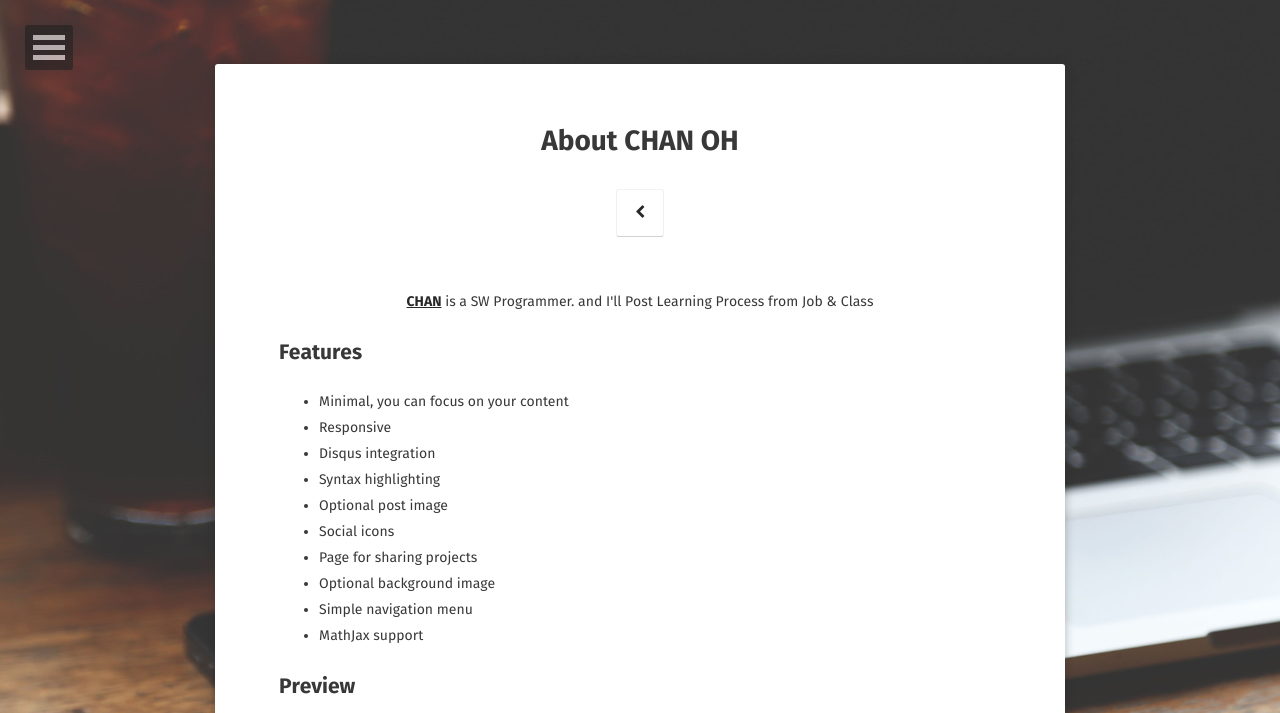
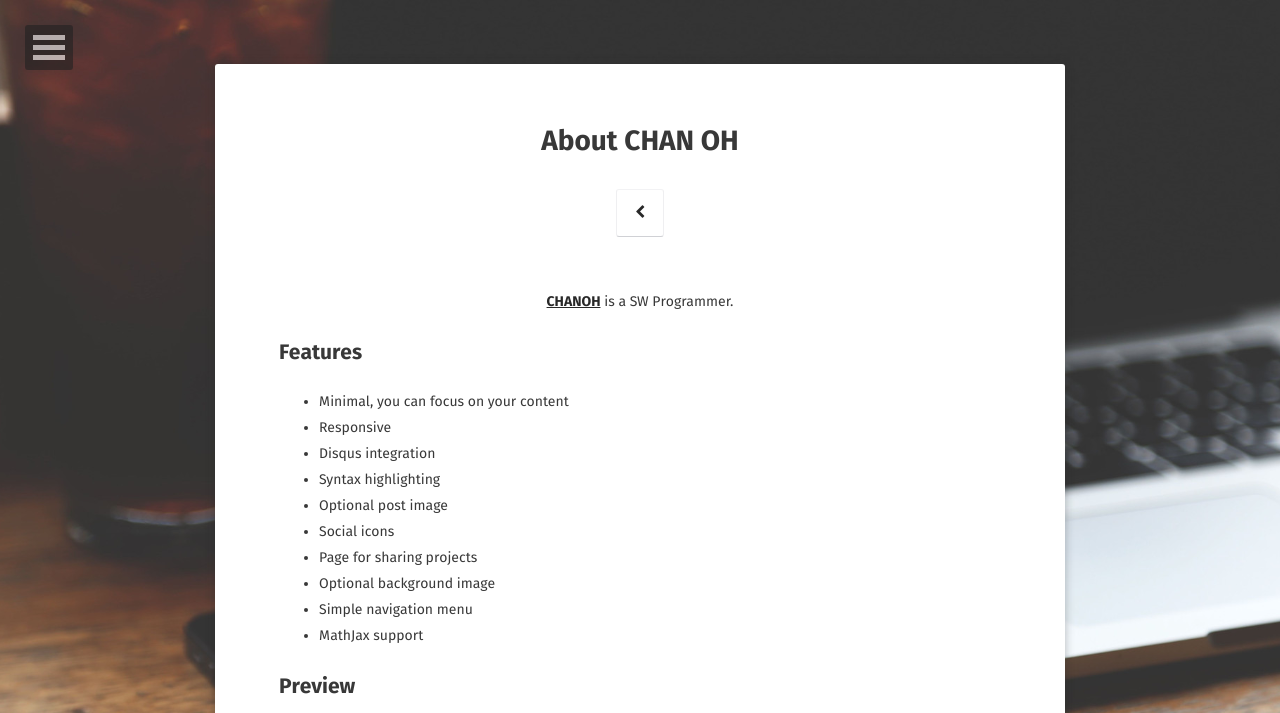
Before and after one commit to ChanohJEONG/chanohjeong.github.io, a Jekyll site: the page built from about/index.md, in a window 1280 px wide, cut to the strip 0-713 px from the top of the page. Built offline with Jekyll 4.4.1, drawn with Linux system fonts in a browser that asks for light colours; some web fonts are replaced.

Commit message:
ready to update Projects

```diff
--- a/_config.yml
+++ b/_config.yml
@@ -1,7 +1,7 @@
 # Site
-title:              CHAN OH
+title:              CHAN5
 bio:                '저의 개인 블로그에 방문해주셔서 감사합니다.'
-description:        "HMM(현대상선)의 SW Programmer 입니다."
+description:        "HMM의 SW Programmer 입니다."
 reading_time:       true
 words_per_minute:   200
 logo:               'assets/img/logo.png'
--- a/about/index.md
+++ b/about/index.md
@@ -6,7 +6,7 @@ date: 2021-01-11
 comments: false
 ---
 
-<center><a href="{{ site.url }}"><b>CHAN</b></a>  is a SW Programmer.  and I'll Post Learning Process from Job & Class </center>
+<center><a href="{{ site.url }}"><b>CHANOH</b></a>  is a SW Programmer.</center>
 
 ## Features
 * Minimal, you can focus on your content
```
Also changed, not shown: assets/img/CHAN5.jpg (added), assets/img/portfolio/Analysis1.png (added), assets/img/portfolio/Analysis2.png (added), assets/img/portfolio/Analysis3.png (added), assets/img/portfolio/do-shoes.png (added), assets/img/portfolio/doggy.png (added), assets/img/portfolio/facedetect1.png (added), assets/img/portfolio/facedetect2.png (added), assets/img/portfolio/food0.png (added), assets/img/portfolio/food1.png (added), assets/img/portfolio/food2.png (added), assets/img/portfolio/food3.png (added), assets/img/portfolio/food4.png (added), assets/img/portfolio/meu.png (added).
